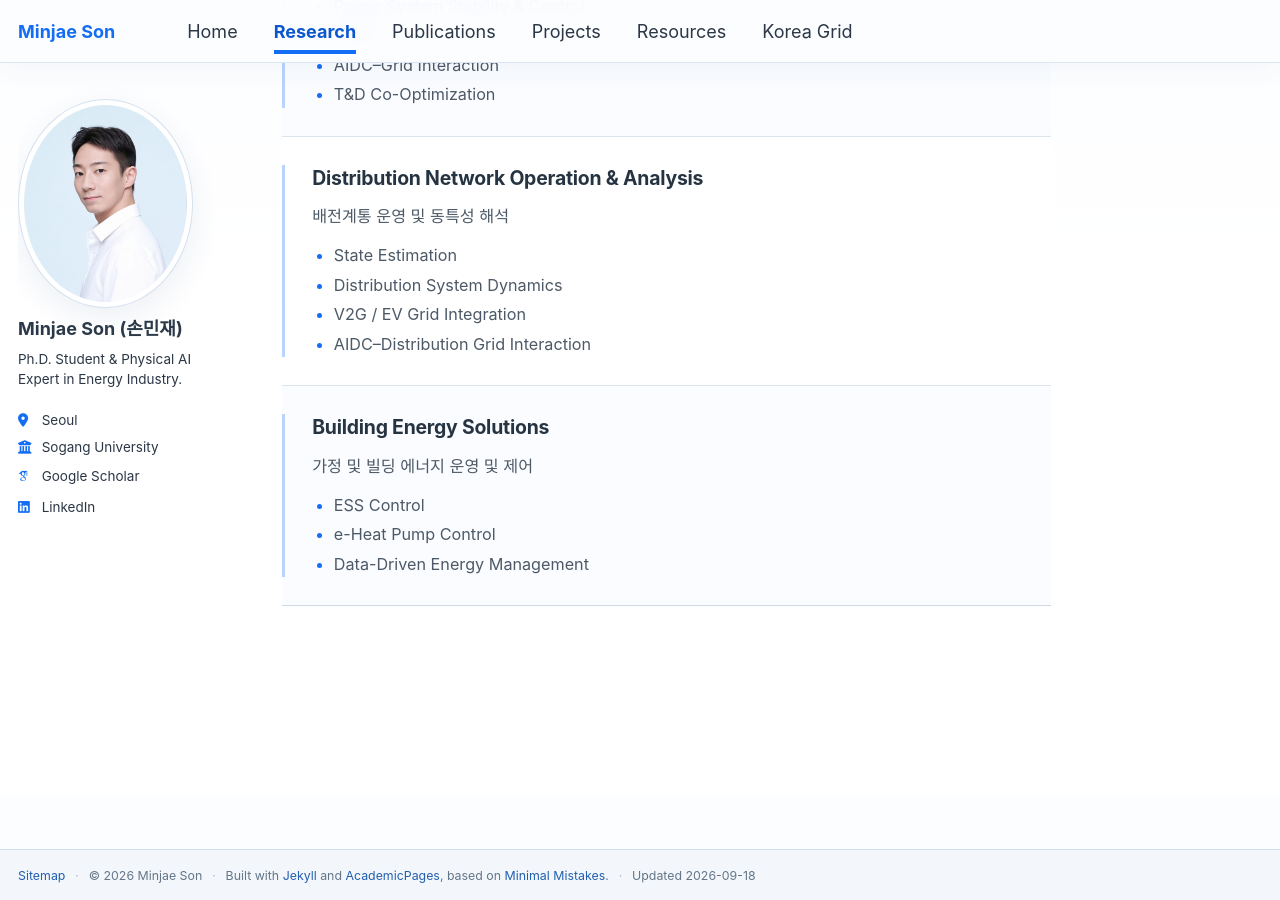
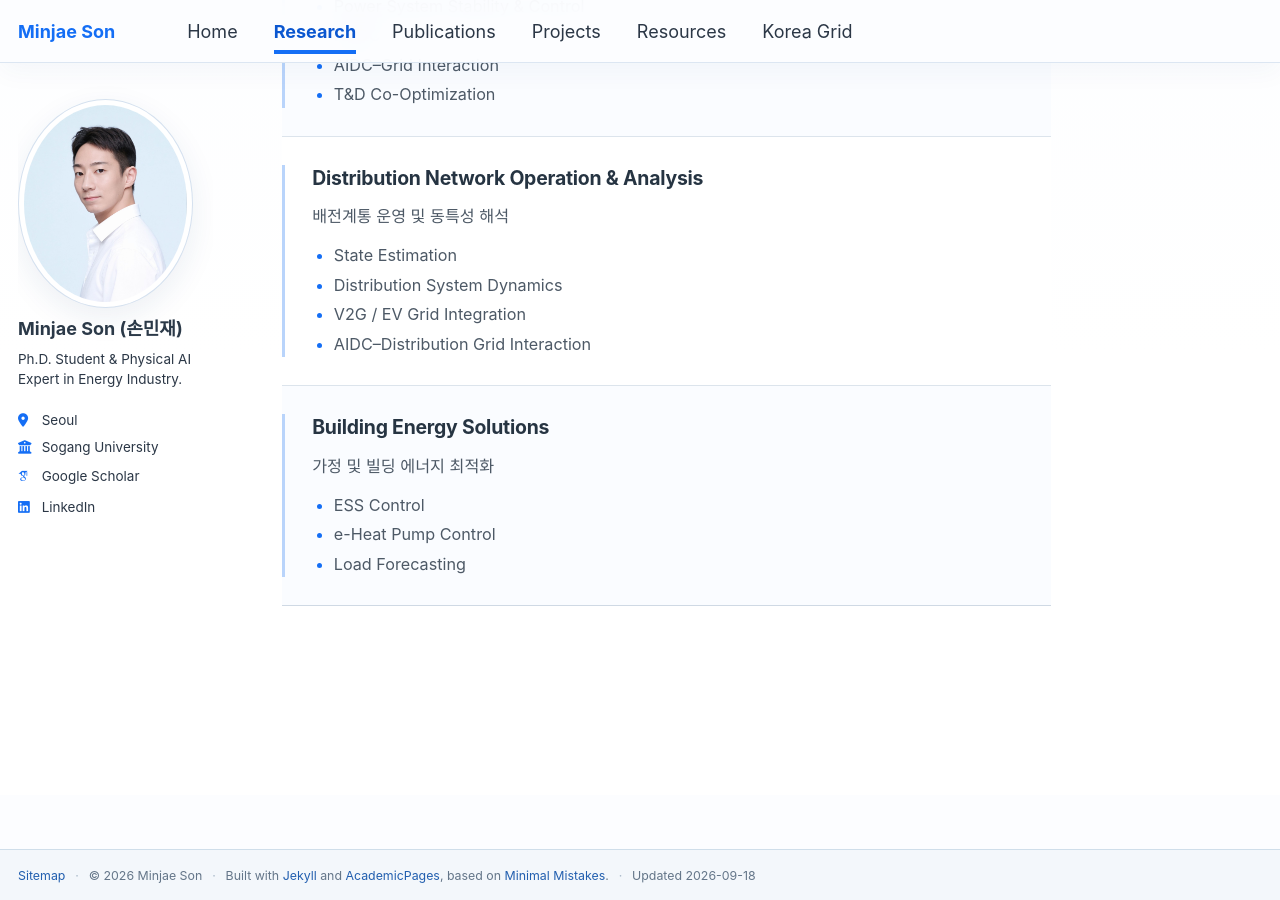
Before and after one commit to powerflow77/powerflow77.github.io, a Jekyll site: the page built from _pages/research.html, in a window 1280 px wide and 900 px high, scrolled down 614 px. Built offline with Jekyll 4.4.1, drawn with Linux system fonts in a browser that asks for light colours; some web fonts are replaced; a script that is not in the unit is left out.

Commit message:
Update research.html

```diff
--- a/_pages/research.html
+++ b/_pages/research.html
@@ -12,5 +12,5 @@
 <section class="research-section"><h2>AI &amp; Data-Driven Methods</h2><p lang="ko">전력·에너지 시스템을 위한 인공지능 및 데이터 기반 방법론</p><ul><li>Physics-Informed Neural Networks</li><li>Reinforcement Learning</li><li>Time Series Forecasting</li><li>Graph Neural Networks</li></ul></section>
 <section class="research-section"><h2>Transmission System Operation &amp; Stability</h2><p lang="ko">송전계통 운영, 제어 및 안정도 해석</p><ul><li>Optimal Power Flow</li><li>Power System Stability &amp; Control</li><li>HVDC</li><li>AIDC–Grid Interaction</li><li>T&amp;D Co-Optimization</li></ul></section>
 <section class="research-section"><h2>Distribution Network Operation &amp; Analysis</h2><p lang="ko">배전계통 운영 및 동특성 해석</p><ul><li>State Estimation</li><li>Distribution System Dynamics</li><li>V2G / EV Grid Integration</li><li>AIDC–Distribution Grid Interaction</li></ul></section>
-<section class="research-section"><h2>Building Energy Solutions</h2><p lang="ko">가정 및 빌딩 에너지 운영 및 제어</p><ul><li>ESS Control</li><li>e-Heat Pump Control</li><li>Data-Driven Energy Management</li></ul></section>
+<section class="research-section"><h2>Building Energy Solutions</h2><p lang="ko">가정 및 빌딩 에너지 최적화</p><ul><li>ESS Control</li><li>e-Heat Pump Control</li><li>Load Forecasting</li></ul></section>
 </div>
```
